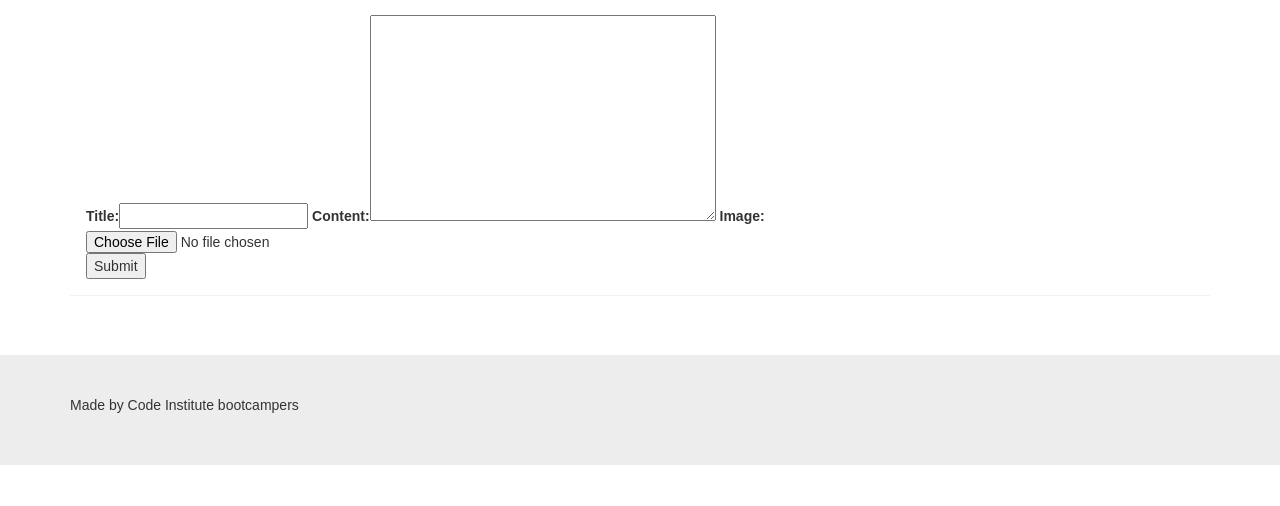
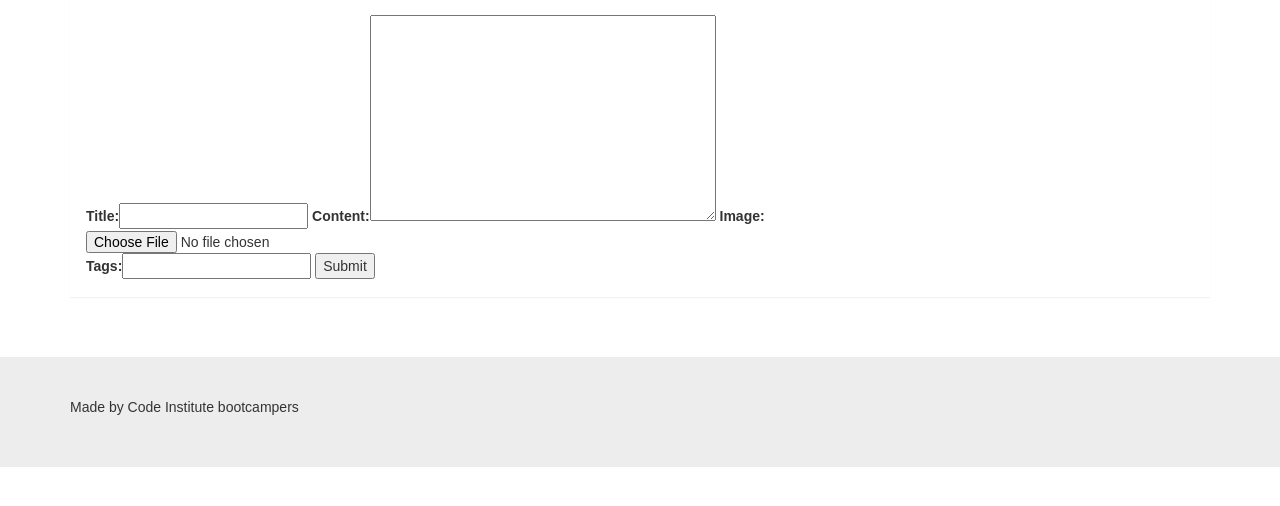
Before and after one commit to richardadalton/django_blog, a Django app: page /posts/write/ in a window 1280 px wide. Shown: the part 250-756 px from the top of the page. Run offline with Django 3.2, Linux system fonts and the light colour scheme; the visitor is signed in with stand-in values (Sample User, id 1); some libraries are stand-ins or nearby versions.

Commit message:
Can classify posts using tags

```diff
--- a/blog/forms.py
+++ b/blog/forms.py
@@ -5,3 +5,6 @@ class PostForm(forms.ModelForm):
     class Meta:
         model=Post
         exclude=['published_date', 'author', 'views']
+        widgets = {
+            'tags': forms.TextInput(attrs={'data-role': 'tagsinput'}),
+        }
--- a/blog/models.py
+++ b/blog/models.py
@@ -19,7 +19,16 @@ class Post(models.Model):
     author = models.ForeignKey(User, related_name='posts', null=False, default=1, on_delete=models.SET_DEFAULT)
     views = models.IntegerField(default=0)
     image = models.ImageField(upload_to="images", null=True, blank=True)
+    tags = models.CharField(max_length=255, null=True, blank=True)
 
+
+    @property
+    def taglist(self):
+        if self.tags:
+            tag_values = self.tags.split(',')
+            return tag_values
+        else:
+            return []
 
     def __str__(self):
         return self.title
--- a/blog/templates/blog/index.html
+++ b/blog/templates/blog/index.html
@@ -24,7 +24,11 @@
                         <p><a href="{% url 'read_post' post.id %}"  class="btn btn-default">Read more</a></p>
                         <p><span class="boldtext">Published on:</span> {{ post.published_date }} </p>
                         <p><span class="boldtext">Views:</span> {{ post.views }}</p>
-                        <p><span class="boldtext">Tag:</span> history</p>
+                        <p><span class="boldtext">Tag:</span>
+                        {% for tag in post.taglist %}
+                        <a href="{% url 'posts_by_tag' tag %}">{{ tag }}</a>
+                        {% endfor %}
+                        </p>
                     </div>
                 </div>
             </div>
--- a/blog/templates/blog/post_form.html
+++ b/blog/templates/blog/post_form.html
@@ -5,6 +5,7 @@
     <form method="POST" enctype="multipart/form-data">
         {% csrf_token %}
         {{ form | as_bootstrap }}
+
         <input type="submit"/>
     </form>
 {% endblock %}
--- a/blog/urls.py
+++ b/blog/urls.py
@@ -1,5 +1,5 @@
 from django.urls import path
-from blog.views import read_post, edit_post, write_post, publish_post, get_unpublished_posts
+from blog.views import read_post, edit_post, write_post, publish_post, get_unpublished_posts, get_posts_by_tag
 
 urlpatterns = [
     path('unpublished/', get_unpublished_posts, name='get_unpublished_posts'),
@@ -7,4 +7,5 @@ urlpatterns = [
     path('<int:id>/', read_post, name='read_post'),
     path('<int:id>/edit/', edit_post, name='edit_post'),
     path('<int:id>/publish/', publish_post, name='publish_post'),
+    path('tag/<tag>', get_posts_by_tag, name='posts_by_tag')
 ]
--- a/blog/views.py
+++ b/blog/views.py
@@ -4,6 +4,7 @@ from django.utils import timezone
 from .models import Post
 from .forms import PostForm
 from django.contrib.auth.decorators import permission_required
+
 
 def is_in_group(user, group_name):
     return user.groups.filter(name=group_name).exists()
@@ -16,12 +17,15 @@ def user_can_edit_post(request, post):
     return wrote_the_post or superuser or is_editor
 
 
-
 # Create your views here.
 def get_index(request):
     posts = Post.objects.filter(published_date__lte = timezone.now())
     return render(request, "blog/index.html", {'posts': posts})
 
+
+def get_posts_by_tag(request, tag):
+    posts = Post.objects.filter(tags__icontains=tag)
+    return render(request, "blog/index.html", {'posts': posts})
 
 def read_post(request, id):
     post = Post.objects.get(pk=id)
@@ -41,6 +45,7 @@ def read_post(request, id):
 def write_post(request):
     if request.method=="POST":
         form = PostForm(request.POST, request.FILES)
+        print(request.POST['tags'])
         post = form.save(commit=False)
         post.author = request.user
         post.save()
--- a/templates/base.html
+++ b/templates/base.html
@@ -7,6 +7,7 @@
     {% block head_styles %}
     <link rel="stylesheet" href="https://maxcdn.bootstrapcdn.com/font-awesome/4.7.0/css/font-awesome.min.css" type="text/css" />
     <link rel="stylesheet" href="https://cdnjs.cloudflare.com/ajax/libs/bootswatch/3.3.7/cerulean/bootstrap.min.css">
+    <link rel="stylesheet" href="http://bootstrap-tagsinput.github.io/bootstrap-tagsinput/dist/bootstrap-tagsinput.css">
 
     <link rel="stylesheet" href="{% static 'css/style.css' %}">
     {% endblock head_styles %}
@@ -14,6 +15,7 @@
     {% block head_scripts %}
     <script src="https://cdnjs.cloudflare.com/ajax/libs/jquery/3.2.1/jquery.min.js"></script>
     <script src="https://cdnjs.cloudflare.com/ajax/libs/twitter-bootstrap/3.3.7/js/bootstrap.min.js"></script>
+    <script src="http://bootstrap-tagsinput.github.io/bootstrap-tagsinput/dist/bootstrap-tagsinput.min.js"></script>
     {% endblock head_scripts %}
 
 </head>
```
Also changed, not shown: blog/templates/blog/read_post.html (+6 -1 lines), blog/migrations/0006_post_tags.py (added).
